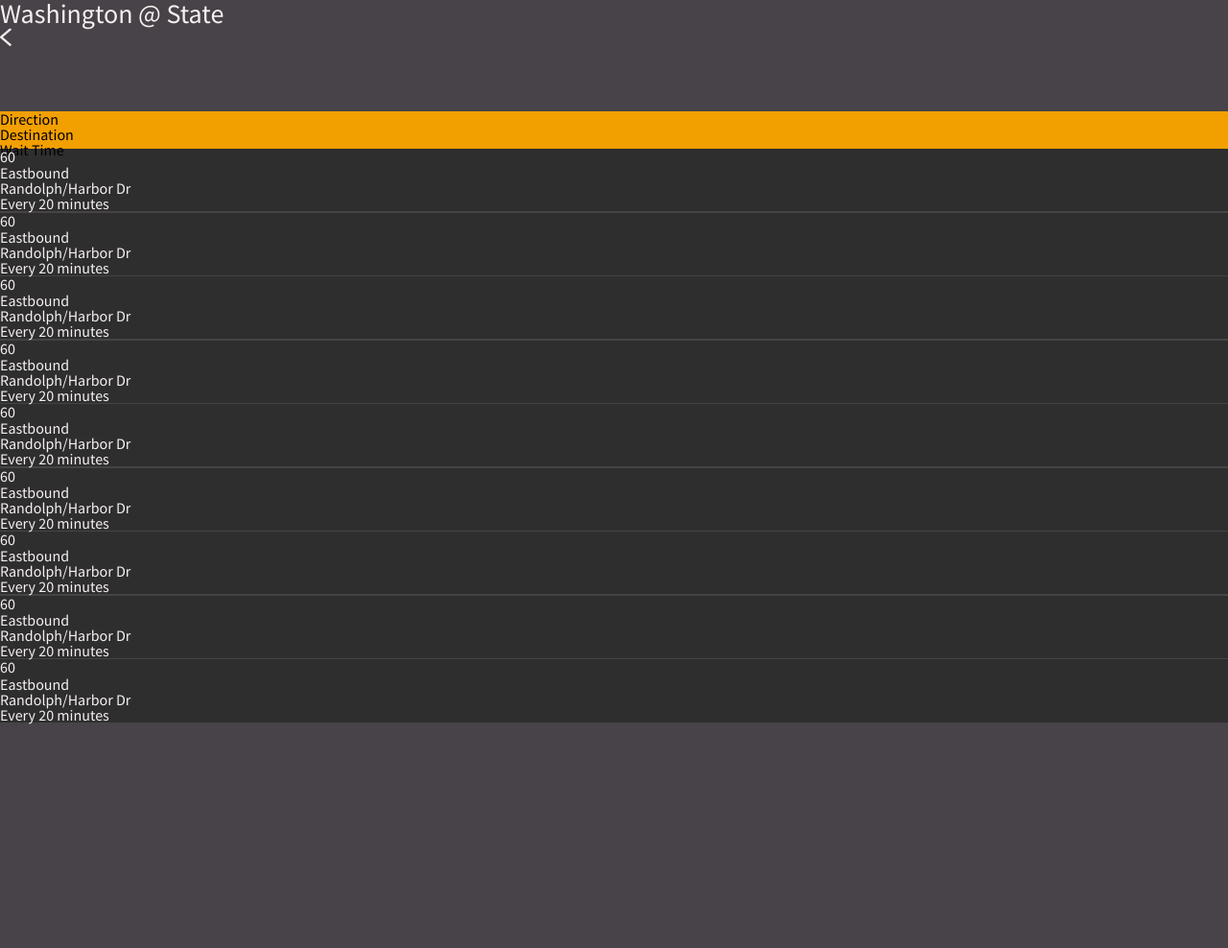
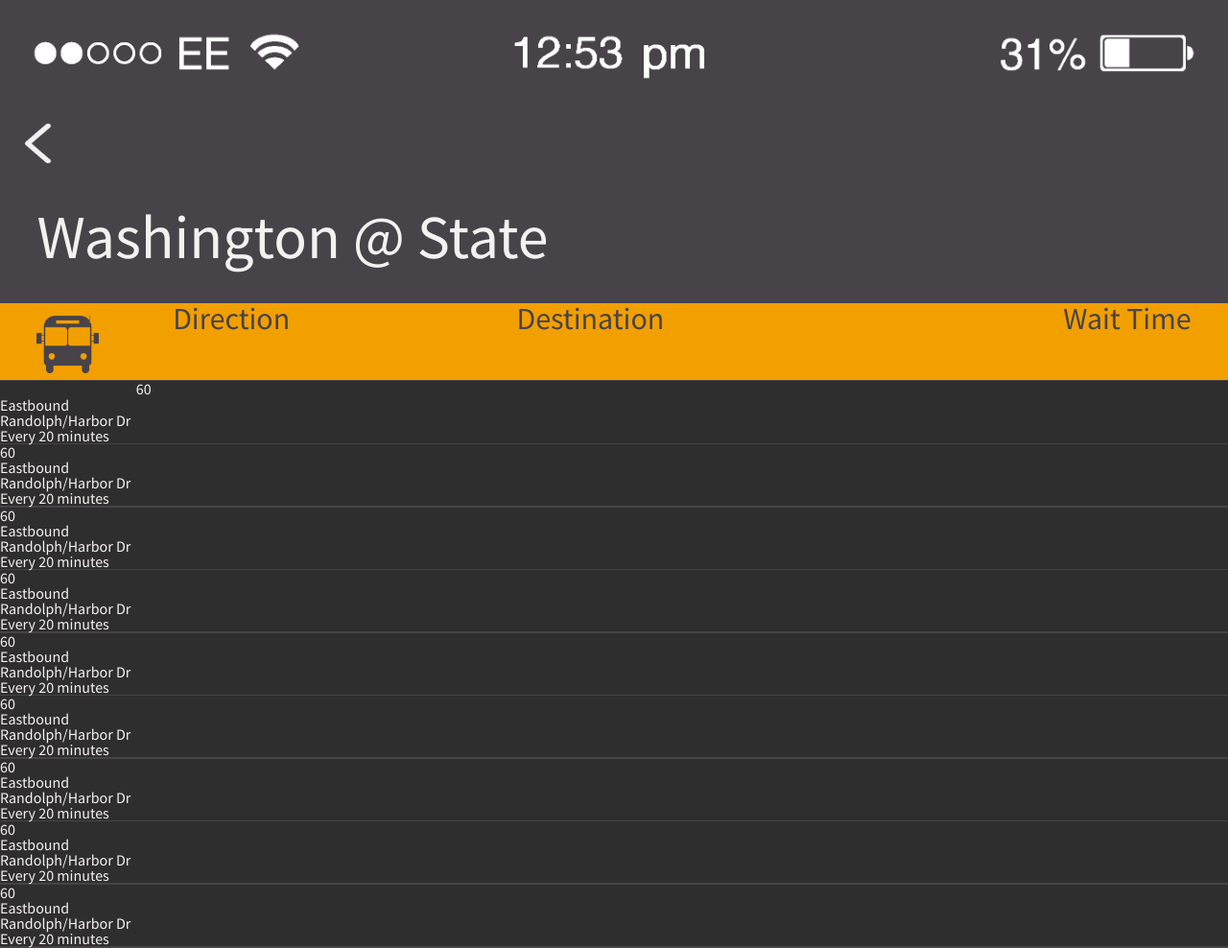
Before and after one commit to TamaraLong/Busy-Bus, a plain HTML site: page index.html in a window 1280 px wide. Shown: the whole page at 96% size. Before the commit the page ends 800 px from the top, so only its background shows below. Drawn offline with Linux system fonts and the light colour scheme.

Commit message:
Add all elements to labelbar

```diff
--- a/css/style.css
+++ b/css/style.css
@@ -9,27 +9,81 @@ body {
   font-family: 'Source Sans Pro', sans-serif;
 }
 
+/* div {
+  width: 100%;
+  height: 5%;
+} */
+
 header {
   width: 100%;
-  height: 116px;
+  height: 45%;
   color: #2b2b2b;
 }
 
 h1 {
-  font-size: 28px;
+  font-size: 4em;
   color: #f6f0f0;
+  margin: 3% 3%;
+}
+
+h3 {
+  font-size: 2em;
+  color: #474348;
+  margin: 0% 3%;
+  display: block;
+  width: 22%;
+  float: left;
+}
+
+p {
+  color: #f6f0f0;
+}
+
+.rightside {
+  float: right;
+  text-align: right;
+  display: inline-block;
 }
 
 .labelbar {
   width: 100%;
-  height: 39px;
+  height: 80px;
   background-color: #f29f00;
+  margin: 0 0 0.1% 0;
 }
 
 .bus {
   background-color: #2e2e2e;
   color: #f6f0f0;
   width: 100%;
-  height: 15%;
+  height: 20%;
   margin: 0 0 0.1% 0;
 }
+
+.bus-number-box {
+  background-color: #828282;
+  height: 100%;
+  width: 20%;
+}
+
+/* iOS status bar image */
+img.image1 {
+  width: 100%;
+  height: 10%;
+  padding: 1%;
+}
+
+/* back arrow icon */
+img.image2 {
+  width: 30px;
+  height: 48px;
+  margin: 0 2%;
+}
+
+/* bus vector */
+img.image3 {
+  width: 65px;
+  height: 60px;
+  margin: 1% 3%;
+  float: left;
+}
--- a/index.html
+++ b/index.html
@@ -12,70 +12,95 @@
   <body>
     <header>
       <div class="statusbar">
+        <img src="/images/bb_statusbar.png"
+        class="image1" alt="iOS statusbar"/>
       </div>
       <nav>
+        <img src="/images/bb_arrow.png"
+        class="image2" alt="Back arrow icon"/>
         <h1>Washington @ State</h1>
-        <img src="/images/bb_arrow.png" alt="Back arrow icon" style="width:13px;height:21px;"/>
       </nav>
     </header>
   </body>
     <div class="labelbar">
+      <img src="/images/bb_bus.png"
+      class="image3" alt="Bus icon"/>
       <h3>Direction</h3>
       <h3>Destination</h3>
-      <h3>Wait Time</h3>
+      <h3 class="rightside">Wait Time</h3>
     </div>
+    <section>
       <div class="bus">
+        <div class="bus-number-box">
           <p class="bus number">60</p>
+        </div>
         <p class="direction">Eastbound</p>
         <p class="destination">Randolph/Harbor Dr</p>
         <p class="frequency">Every 20 minutes</p>
       </div>
       <div class="bus">
+        <div class="bus-number-box">
           <p class="bus number">60</p>
+        </div>
         <p class="direction">Eastbound</p>
         <p class="destination">Randolph/Harbor Dr</p>
         <p class="frequency">Every 20 minutes</p>
       </div>
       <div class="bus">
+        <div class="bus-number-box">
           <p class="bus number">60</p>
+        </div>
         <p class="direction">Eastbound</p>
         <p class="destination">Randolph/Harbor Dr</p>
         <p class="frequency">Every 20 minutes</p>
       </div>
       <div class="bus">
+        <div class="bus-number-box">
           <p class="bus number">60</p>
+        </div>
         <p class="direction">Eastbound</p>
         <p class="destination">Randolph/Harbor Dr</p>
         <p class="frequency">Every 20 minutes</p>
       </div>
       <div class="bus">
+        <div class="bus-number-box">
           <p class="bus number">60</p>
+        </div>
         <p class="direction">Eastbound</p>
         <p class="destination">Randolph/Harbor Dr</p>
         <p class="frequency">Every 20 minutes</p>
       </div>
       <div class="bus">
+        <div class="bus-number-box">
           <p class="bus number">60</p>
+        </div>
         <p class="direction">Eastbound</p>
         <p class="destination">Randolph/Harbor Dr</p>
         <p class="frequency">Every 20 minutes</p>
       </div>
       <div class="bus">
+        <div class="bus-number-box">
           <p class="bus number">60</p>
+        </div>
         <p class="direction">Eastbound</p>
         <p class="destination">Randolph/Harbor Dr</p>
         <p class="frequency">Every 20 minutes</p>
       </div>
       <div class="bus">
+        <div class="bus-number-box">
           <p class="bus number">60</p>
+        </div>
         <p class="direction">Eastbound</p>
         <p class="destination">Randolph/Harbor Dr</p>
         <p class="frequency">Every 20 minutes</p>
       </div>
       <div class="bus">
+        <div class="bus-number-box">
           <p class="bus number">60</p>
+        </div>
         <p class="direction">Eastbound</p>
         <p class="destination">Randolph/Harbor Dr</p>
         <p class="frequency">Every 20 minutes</p>
       </div>
+    </section>
 </html>
```
Also changed, not shown: images/bb_statusbar.png (added). Lines whose indentation alone changed are shown as unchanged.
